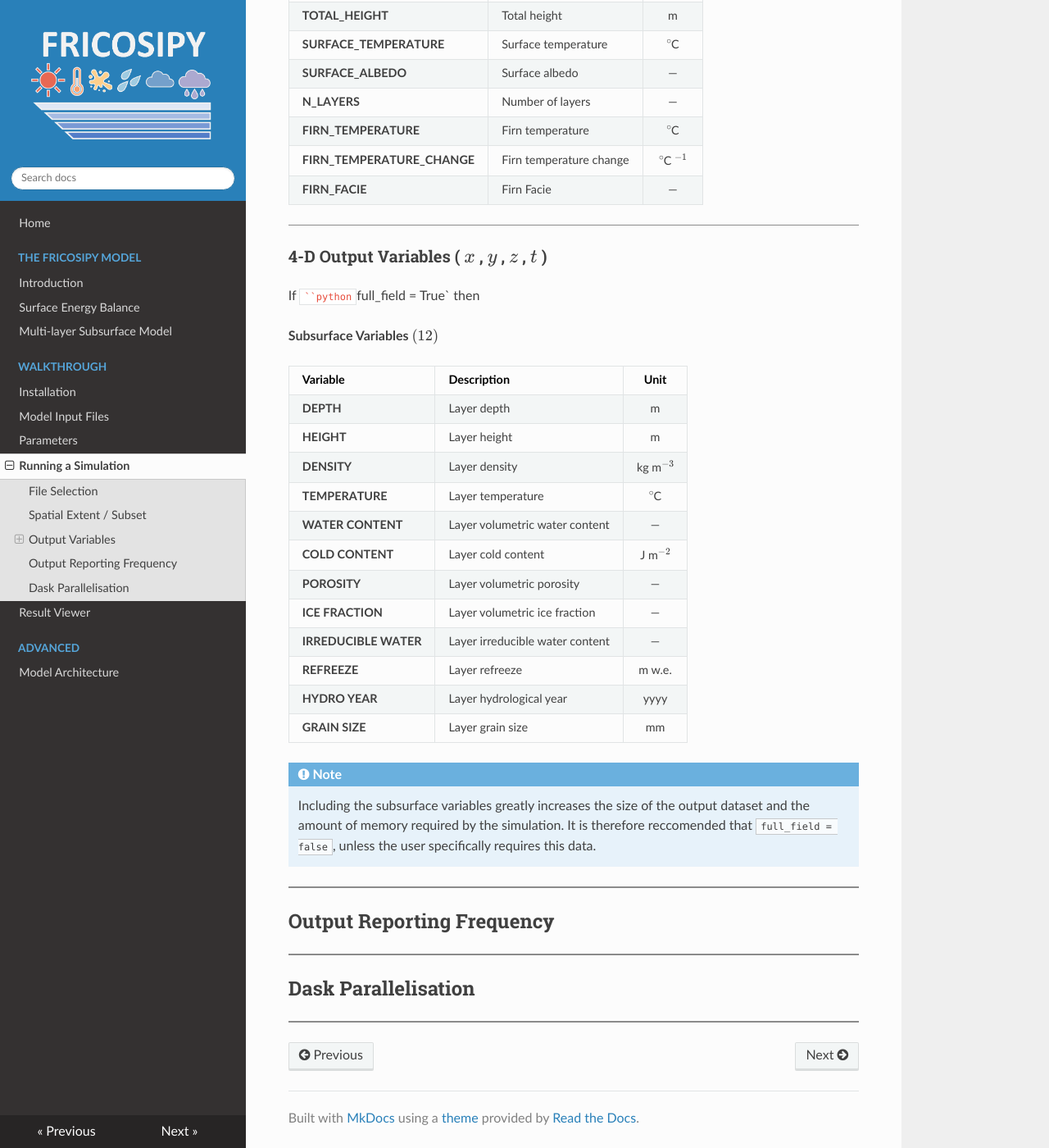
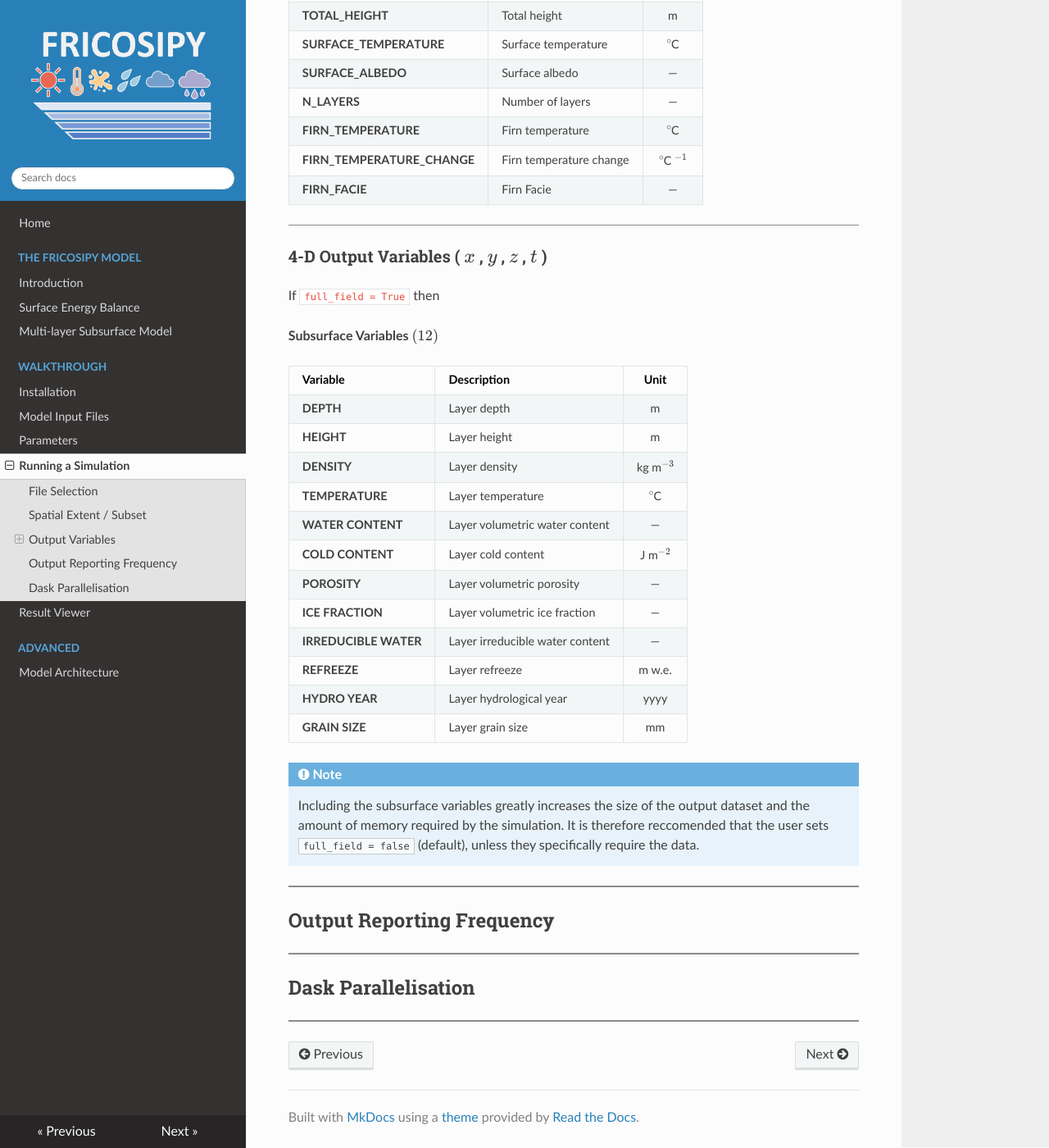
Before and after one commit to MarcusGastaldello/FRICOSIPY, an MkDocs documentation site: the page built from docs/running_a_simulation.md, in a window 1280 px wide and 1400 px high, scrolled down 1993 px. Shown: the whole window at 82% size. Built offline with MkDocs 1.6.1, drawn with Linux system fonts in a browser that asks for light colours; nearby versions of some CDN libraries.

Commit message:
Update recommendation for full_field setting
Clarified recommendation for setting full_field parameter.

````diff
--- a/docs/running_a_simulation.md
+++ b/docs/running_a_simulation.md
@@ -96,7 +96,9 @@ og_description: An explanation of how to setup the configuration file and run a
 
 ### 4-D Output Variables ( $x$ , $𝑦$ , $z$ , $t$  )
 
-If ```python `full_field = True` then
+
+
+If `full_field = True` then
 
 **Subsurface Variables $(12)$**
 
@@ -116,7 +118,7 @@
 | **GRAIN SIZE** | Layer grain size | mm |
 
 !!! note
-    Including the subsurface variables greatly increases the size of the output dataset and the amount of memory required by the simulation. It is therefore reccomended that `full_field = false`, unless the user specifically requires this data.
+    Including the subsurface variables greatly increases the size of the output dataset and the amount of memory required by the simulation. It is therefore reccomended that the user sets `full_field = false` (default), unless they specifically require the data.
 
 <hr style="height:2px; background-color:#8b8b8b; border:none;" />
 
````
